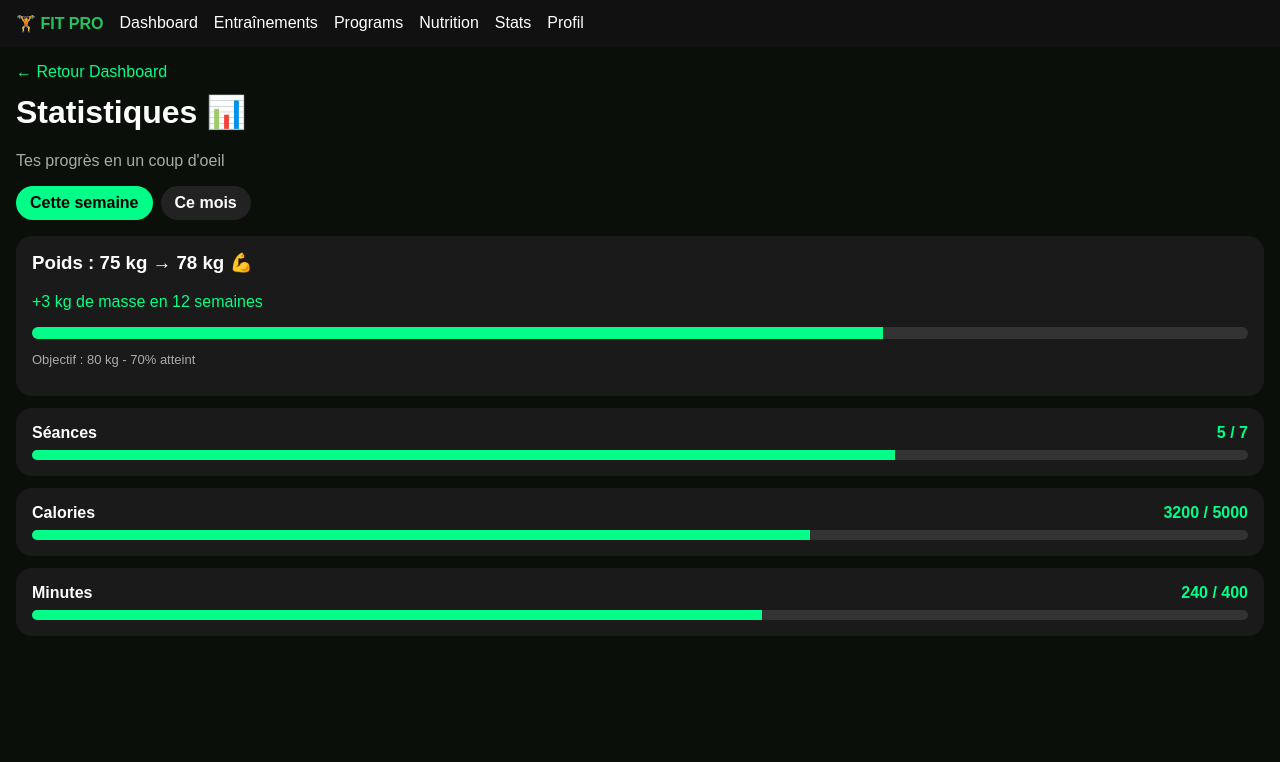
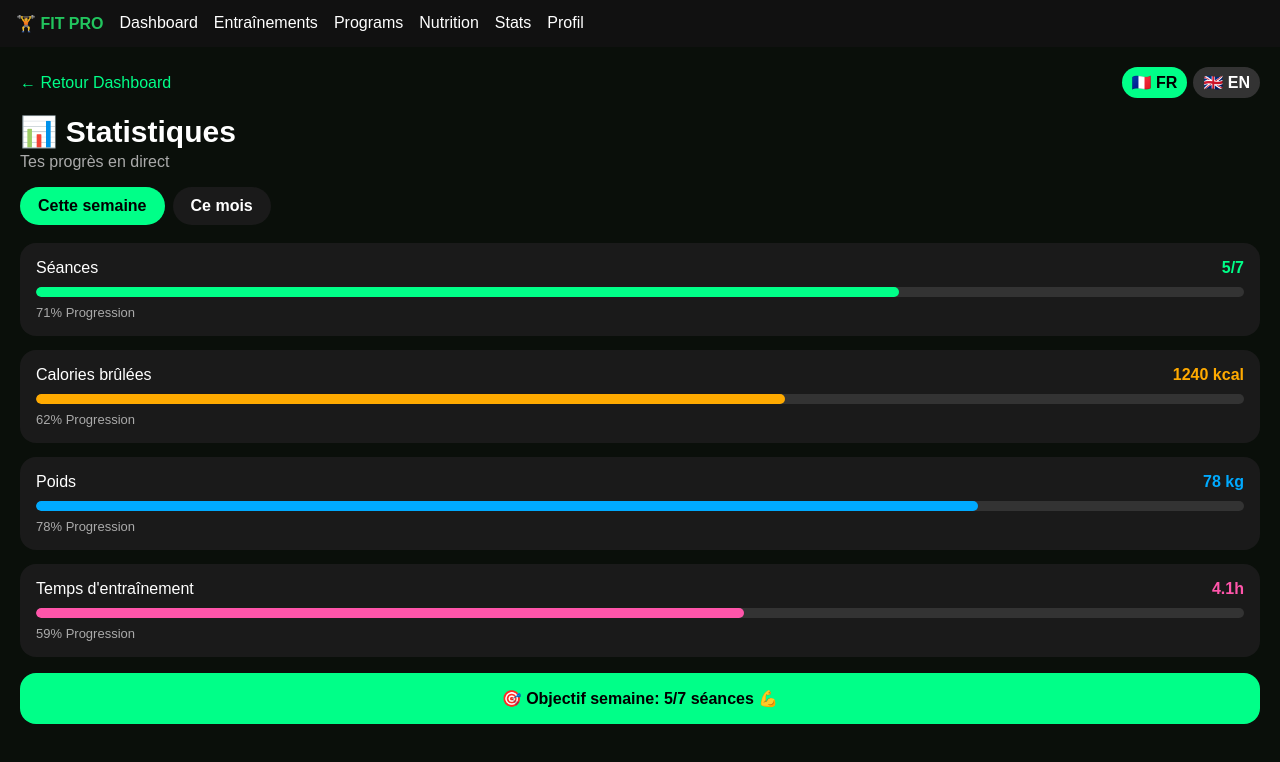
Before and after one commit to actionsdiallo-lgtm/fit-pro, a Next.js app: page /statistics in a window 1280 px wide. Shown: the top 762 px of the page. Built offline with nearby package versions, Linux system fonts and the light colour scheme.

Commit message:
Refactor StatisticsPage for language and period handling

```diff
--- a/src/app/statistics/page.tsx
+++ b/src/app/statistics/page.tsx
@@ -1,42 +1,61 @@
 "use client";
 import Link from "next/link";
-import { useState } from "react";
+import { useState, useEffect } from "react";
+
+const TEXTS: any = {
+  fr: { back: "← Retour Dashboard", title: "Statistiques", subtitle: "Tes progrès en direct", week: "Cette semaine", month: "Ce mois", workouts: "Séances", calories: "Calories brûlées", weight: "Poids", time: "Temps d'entraînement", goal: "Objectif semaine", progress: "Progression" },
+  en: { back: "← Back to Dashboard", title: "Statistics", subtitle: "Your progress live", week: "This week", month: "This month", workouts: "Workouts", calories: "Calories burned", weight: "Weight", time: "Training time", goal: "Week goal", progress: "Progress" },
+};
 
 export default function StatisticsPage() {
-  const [week, setWeek] = useState("Cette semaine");
-  const stats = week === "Cette semaine"
-    ? [{ label: "Séances", value: 5, max: 7 }, { label: "Calories", value: 3200, max: 5000 }, { label: "Minutes", value: 240, max: 400 }]
-    : [{ label: "Séances", value: 18, max: 30 }, { label: "Calories", value: 12500, max: 20000 }, { label: "Minutes", value: 980, max: 1600 }];
+  const [lang, setLang] = useState("fr");
+  const [period, setPeriod] = useState("week");
+  const t = TEXTS[lang];
+
+  useEffect(() => {
+    setLang(localStorage.getItem("fitpro-lang") || "fr");
+  }, []);
+
+  const stats = period === "week"
+    ? [{ label: t.workouts, value: 5, max: 7, unit: "/7", color: "#00FF88" }, { label: t.calories, value: 1240, max: 2000, unit: " kcal", color: "#FFAA00" }, { label: t.weight, value: 78, max: 100, unit: " kg", color: "#00AAFF" }, { label: t.time, value: 4.1, max: 7, unit: "h", color: "#FF55AA" }]
+    : [{ label: t.workouts, value: 18, max: 25, unit: "/25", color: "#00FF88" }, { label: t.calories, value: 5200, max: 8000, unit: " kcal", color: "#FFAA00" }, { label: t.weight, value: 78, max: 100, unit: " kg", color: "#00AAFF" }, { label: t.time, value: 16.5, max: 28, unit: "h", color: "#FF55AA" }];
 
   return (
-    <div style={{ padding: 16, backgroundColor: "#0A0F0A", minHeight: "100vh", color: "white" }}>
-      <Link href="/dashboard" style={{ color: "#00FF88", textDecoration: "none" }}>← Retour Dashboard</Link>
-      <h1 style={{ marginTop: 12 }}>Statistiques 📊</h1>
-      <p style={{ color: "#AAA" }}>Tes progrès en un coup d'oeil</p>
+    <div style={{ padding: 20, backgroundColor: "#0A0F0A", minHeight: "100vh", color: "white" }}>
+      <div style={{ display: "flex", justifyContent: "space-between", alignItems: "center" }}>
+        <Link href="/dashboard" style={{ color: "#00FF88", textDecoration: "none" }}>{t.back}</Link>
+        <div style={{ display: "flex", gap: 6 }}>
+          <button onClick={() => { setLang("fr"); localStorage.setItem("fitpro-lang", "fr"); }} style={{ padding: "6px 10px", borderRadius: 20, border: "none", backgroundColor: lang === "fr" ? "#00FF88" : "#333", color: lang === "fr" ? "black" : "white", fontWeight: "bold" }}>🇫🇷 FR</button>
+          <button onClick={() => { setLang("en"); localStorage.setItem("fitpro-lang", "en"); }} style={{ padding: "6px 10px", borderRadius: 20, border: "none", backgroundColor: lang === "en" ? "#00FF88" : "#333", color: lang === "en" ? "black" : "white", fontWeight: "bold" }}>🇬🇧 EN</button>
+        </div>
+      </div>
 
-      <div style={{ display: "flex", gap: 8, marginTop: 12 }}>
-        {["Cette semaine", "Ce mois"].map(w => (
-          <button key={w} onClick={() => setWeek(w)} style={{ padding: "8px 14px", borderRadius: 20, border: "none", backgroundColor: week === w ? "#00FF88" : "#222", color: week === w ? "black" : "white", fontWeight: "bold" }}>{w}</button>
+      <h1 style={{ fontSize: 30, margin: "16px 0 4px" }}>📊 {t.title}</h1>
+      <p style={{ color: "#AAA", margin: 0 }}>{t.subtitle}</p>
+
+      <div style={{ display: "flex", gap: 8, marginTop: 16 }}>
+        <button onClick={() => setPeriod("week")} style={{ padding: "10px 18px", borderRadius: 20, border: "none", backgroundColor: period === "week" ? "#00FF88" : "#1A1A1A", color: period === "week" ? "black" : "white", fontWeight: "bold" }}>{t.week}</button>
+        <button onClick={() => setPeriod("month")} style={{ padding: "10px 18px", borderRadius: 20, border: "none", backgroundColor: period === "month" ? "#00FF88" : "#1A1A1A", color: period === "month" ? "black" : "white", fontWeight: "bold" }}>{t.month}</button>
+      </div>
+
+      <div style={{ display: "flex", flexDirection: "column", gap: 14, marginTop: 18 }}>
+        {stats.map((s, i) => (
+          <div key={i} style={{ backgroundColor: "#1A1A1A", padding: 16, borderRadius: 16 }}>
+            <div style={{ display: "flex", justifyContent: "space-between" }}>
+              <span>{s.label}</span>
+              <b style={{ color: s.color }}>{s.value}{s.unit}</b>
+            </div>
+            <div style={{ backgroundColor: "#333", height: 10, borderRadius: 10, marginTop: 10, overflow: "hidden" }}>
+              <div style={{ width: `${Math.min(100, (s.value / s.max) * 100)}%`, height: "100%", backgroundColor: s.color, borderRadius: 10 }} />
+            </div>
+            <p style={{ color: "#AAA", fontSize: 13, margin: "8px 0 0" }}>{Math.round((s.value / s.max) * 100)}% {t.progress}</p>
+          </div>
         ))}
       </div>
 
-      <div style={{ marginTop: 16, backgroundColor: "#1A1A1A", padding: 16, borderRadius: 16 }}>
-        <h3 style={{ marginTop: 0 }}>Poids : 75 kg → 78 kg 💪</h3>
-        <p style={{ color: "#00FF88" }}>+3 kg de masse en 12 semaines</p>
-        <div style={{ backgroundColor: "#333", height: 12, borderRadius: 10, overflow: "hidden" }}>
-          <div style={{ backgroundColor: "#00FF88", height: "100%", width: "70%" }} />
-        </div>
-        <p style={{ color: "#AAA", fontSize: 13 }}>Objectif : 80 kg - 70% atteint</p>
+      <div style={{ backgroundColor: "#00FF88", color: "black", padding: 16, borderRadius: 16, marginTop: 16, textAlign: "center", fontWeight: "bold" }}>
+        🎯 {t.goal}: {period === "week" ? "5/7" : "18/25"} {t.workouts.toLowerCase()} 💪
       </div>
-
-      {stats.map((s, i) => (
-        <div key={i} style={{ marginTop: 12, backgroundColor: "#1A1A1A", padding: 16, borderRadius: 16 }}>
-          <div style={{ display: "flex", justifyContent: "space-between" }}><b>{s.label}</b><b style={{ color: "#00FF88" }}>{s.value} / {s.max}</b></div>
-          <div style={{ backgroundColor: "#333", height: 10, borderRadius: 10, overflow: "hidden", marginTop: 8 }}>
-            <div style={{ backgroundColor: "#00FF88", height: "100%", width: `${Math.round((s.value / s.max) * 100)}%` }} />
-          </div>
-        </div>
-      ))}
     </div>
   );
-}
+                                                                               }
```
